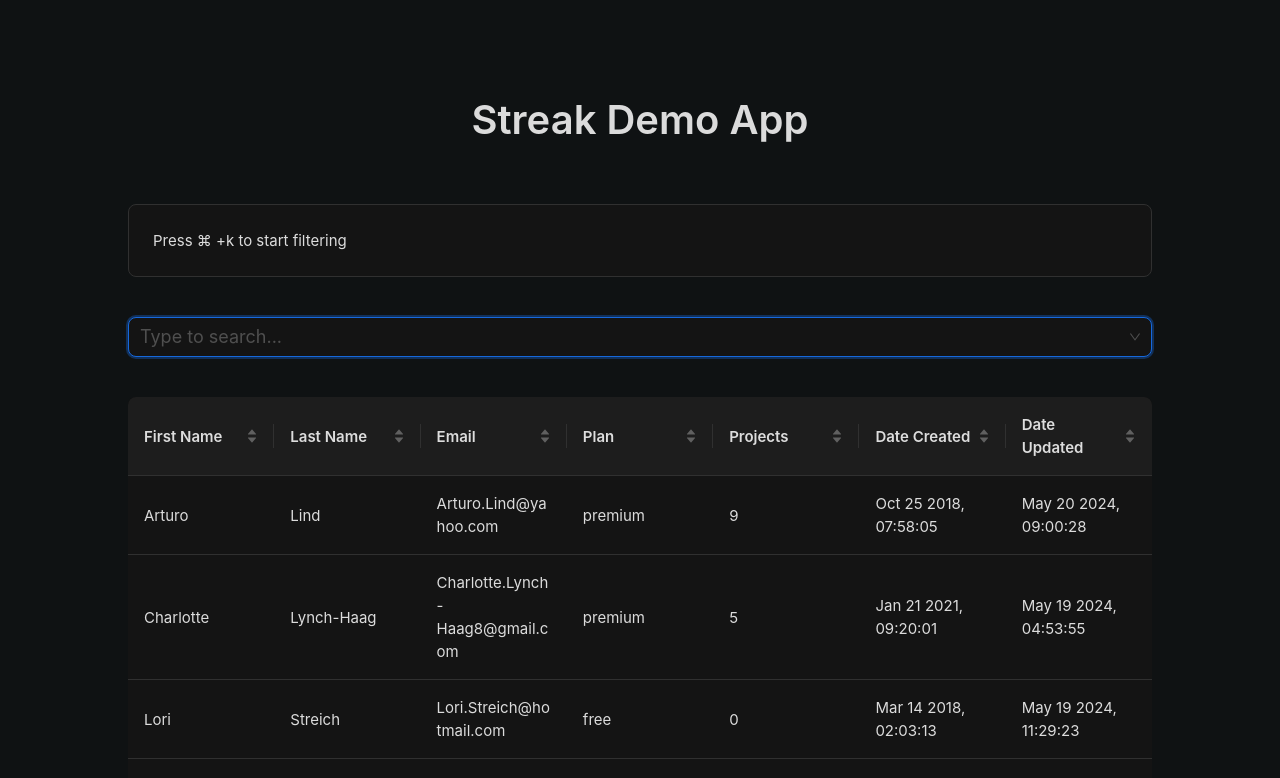
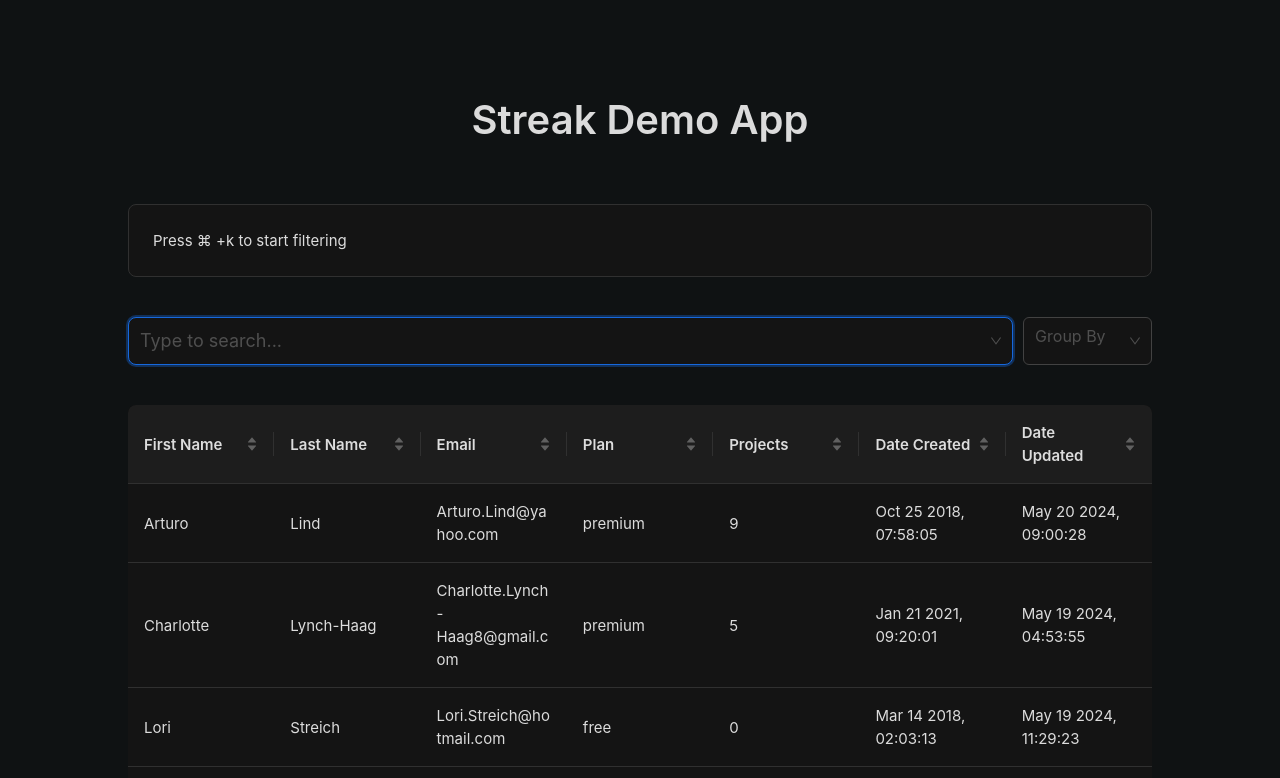
Before and after one commit to mohseenrm/streak-app, a Next.js app: page / in a window 1280 px wide. Shown: the top 778 px of the page. Built offline with nearby package versions, Linux system fonts and the light colour scheme.

Commit message:
[update] saving progress

```diff
--- a/app/components/QueryBar.tsx
+++ b/app/components/QueryBar.tsx
@@ -81,7 +81,7 @@ function QueryBar(props: QueryBarProps) {
   return (
     <Select
       autoFocus
-      style={{ width: "100%" }}
+      style={{ flexGrow: "10" }}
       placeholder="Type to search..."
       options={props.options}
       onChange={props.onChange}
--- a/app/contexts/index.tsx
+++ b/app/contexts/index.tsx
@@ -15,6 +15,8 @@ export default function Providers({
         },
         components: {
           Select: {
+            multipleItemHeightLG: 40,
+            singleItemHeightLG: 40,
             optionFontSize: 15,
             optionLineHeight: 2,
             multipleItemHeight: 30,
--- a/app/globals.css
+++ b/app/globals.css
@@ -12,10 +12,13 @@ body {
   background-color: #0f1213;
 }
 
+.ant-tag,
+.ant-select {
+  font-size: 1rem;
+}
 .ant-tag {
-  font-size: 1rem;
-  padding: 0.25rem 0.5rem;
-  margin: 0.25rem;
+  margin: 0px 5px;
+  padding: 0.25rem 0.75rem;
 }
 
 @layer utilities {
--- a/app/page.tsx
+++ b/app/page.tsx
@@ -1,7 +1,7 @@
 "use client"
 import { useEffect, useCallback, useState, useMemo, useRef } from "react"
 import Title from "@/app/components/title"
-import { Card, Table } from "antd"
+import { Select, Card, Table, Tag } from "antd"
 import type { TableColumnsType } from "antd"
 import TableData from "@/fixtures/data.json"
 import QueryBar from "@/app/components/QueryBar"
@@ -129,7 +129,18 @@ export default function Home() {
     } else {
       setFilteredData(model.current.data)
     }
-  }, [query])
+  }, [query.queryFields])
+
+  useEffect(() => {
+    if (query.groupBy) {
+      const groupedData = model.current.groupByRows(
+        query.groupBy as keyof TableDataEntity
+      )
+      setFilteredData(groupedData)
+    } else {
+      setFilteredData(model.current.data)
+    }
+  }, [query.groupBy])
 
   const columns: TableColumnsType<TableDataEntity> = useMemo(() => {
     return [
@@ -148,6 +159,16 @@ export default function Home() {
           return 0
         },
         sortDirections: ["descend", "ascend"],
+        render: (text: string, record: TableDataEntity) => {
+          if (record.hasOwnProperty("field")) {
+            // @ts-ignore
+            return <Tag color={"cyan"}>{record.value}</Tag>
+          }
+          return text
+        },
+        onCell: (record: TableDataEntity) => ({
+          colSpan: record.hasOwnProperty("field") ? 7 : 1,
+        }),
       },
       {
         title: "Last Name",
@@ -164,6 +185,10 @@ export default function Home() {
           return 0
         },
         sortDirections: ["descend", "ascend"],
+        onCell: (record: TableDataEntity) => ({
+          colSpan: record.hasOwnProperty("field") ? 0 : 1,
+          rowSpan: record.hasOwnProperty("field") ? 0 : 1,
+        }),
       },
       {
         title: "Email",
@@ -180,6 +205,10 @@ export default function Home() {
           return 0
         },
         sortDirections: ["descend", "ascend"],
+        onCell: (record: TableDataEntity) => ({
+          colSpan: record.hasOwnProperty("field") ? 0 : 1,
+          rowSpan: record.hasOwnProperty("field") ? 0 : 1,
+        }),
       },
       {
         title: "Plan",
@@ -196,6 +225,10 @@ export default function Home() {
           return 0
         },
         sortDirections: ["descend", "ascend"],
+        onCell: (record: TableDataEntity) => ({
+          colSpan: record.hasOwnProperty("field") ? 0 : 1,
+          rowSpan: record.hasOwnProperty("field") ? 0 : 1,
+        }),
       },
       {
         title: "Projects",
@@ -212,6 +245,10 @@ export default function Home() {
           return 0
         },
         sortDirections: ["descend", "ascend"],
+        onCell: (record: TableDataEntity) => ({
+          colSpan: record.hasOwnProperty("field") ? 0 : 1,
+          rowSpan: record.hasOwnProperty("field") ? 0 : 1,
+        }),
       },
       {
         title: "Date Created",
@@ -230,6 +267,10 @@ export default function Home() {
           return 0
         },
         sortDirections: ["descend", "ascend"],
+        onCell: (record: TableDataEntity) => ({
+          colSpan: record.hasOwnProperty("field") ? 0 : 1,
+          rowSpan: record.hasOwnProperty("field") ? 0 : 1,
+        }),
       },
       {
         title: "Date Updated",
@@ -248,6 +289,10 @@ export default function Home() {
           return 0
         },
         sortDirections: ["descend", "ascend"],
+        onCell: (record: TableDataEntity) => ({
+          colSpan: record.hasOwnProperty("field") ? 0 : 1,
+          rowSpan: record.hasOwnProperty("field") ? 0 : 1,
+        }),
       },
     ]
   }, [])
@@ -345,7 +390,7 @@ export default function Home() {
         <div className="mb-10 mt-10 w-full">
           <Card>Press ⌘ +k to start filtering</Card>
         </div>
-        <div className="mb-10 w-full">
+        <div className="mb-10 w-full flex">
           <QueryBar
             options={currentOptions}
             onSelect={onSelect}
@@ -354,6 +399,20 @@ export default function Home() {
             onDeselect={onDeselect}
             ref={queryBarRef}
           />
+          <Select
+            mode="multiple"
+            maxTagCount={1}
+            placeholder="Group By"
+            style={{ flexGrow: "1", marginLeft: "10px" }}
+            options={fieldOptions}
+            value={query.groupBy}
+            onSelect={(value) =>
+              setQuery((prev) => ({ ...prev, groupBy: value }))
+            }
+            onDeselect={() =>
+              setQuery((prev) => ({ ...prev, groupBy: undefined }))
+            }
+          />
         </div>
         <Table dataSource={filtedData} columns={columns} sticky />
       </div>
--- a/models/TableData.ts
+++ b/models/TableData.ts
@@ -1,4 +1,4 @@
-import { Operator, Operations } from "@/types"
+import { Operator, Operations, TableDataGroup } from "@/types"
 
 export class TableData<
   TData extends Record<string, unknown>,
@@ -60,13 +60,11 @@ export class TableData<
     }, {})
   }
 
-  public groupByRows(
-    field: TColumns
-  ): Array<{ field: TColumns; value: string } | TData> {
-    const results: Array<{ field: TColumns; value: string } | TData> = []
+  public groupByRows(field: TColumns): Array<TableDataGroup | TData> {
+    const results: Array<TableDataGroup | TData> = []
     Object.entries(this.groupBy(field)).map(
       ([key, value]: [string, TData[]]) => {
-        const row = { field, value: key }
+        const row = { field, value: key, ...value[0] }
         results.push(row)
         value.forEach((row) => {
           results.push(row)
--- a/types/index.ts
+++ b/types/index.ts
@@ -45,3 +45,7 @@ export type TableDataEntity = {
   dateCreated: string
   dateUpdated: string
 }
+export type TableDataGroup = {
+  field: string
+  value: string | number | boolean | Date
+} & TableDataEntity
```
